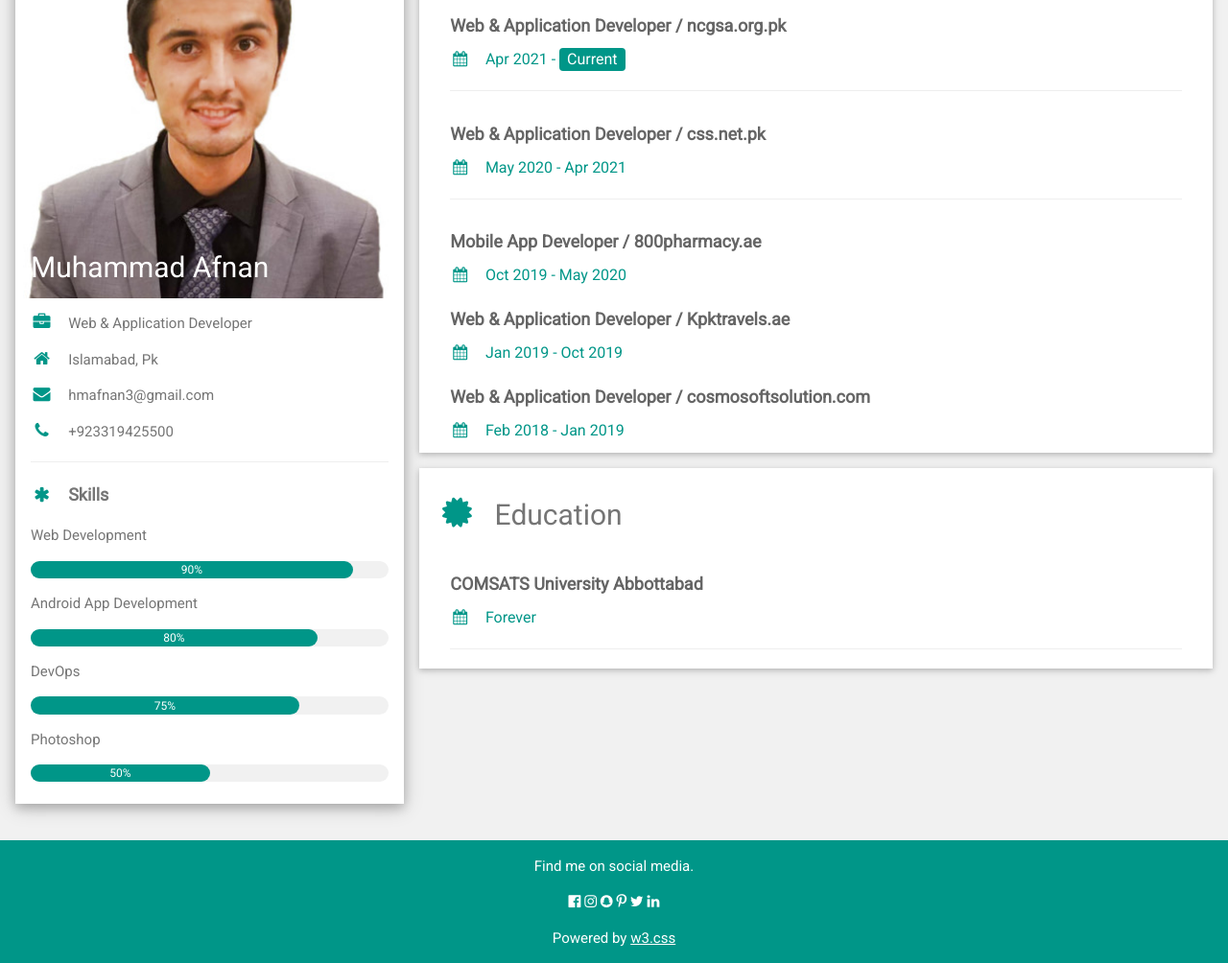
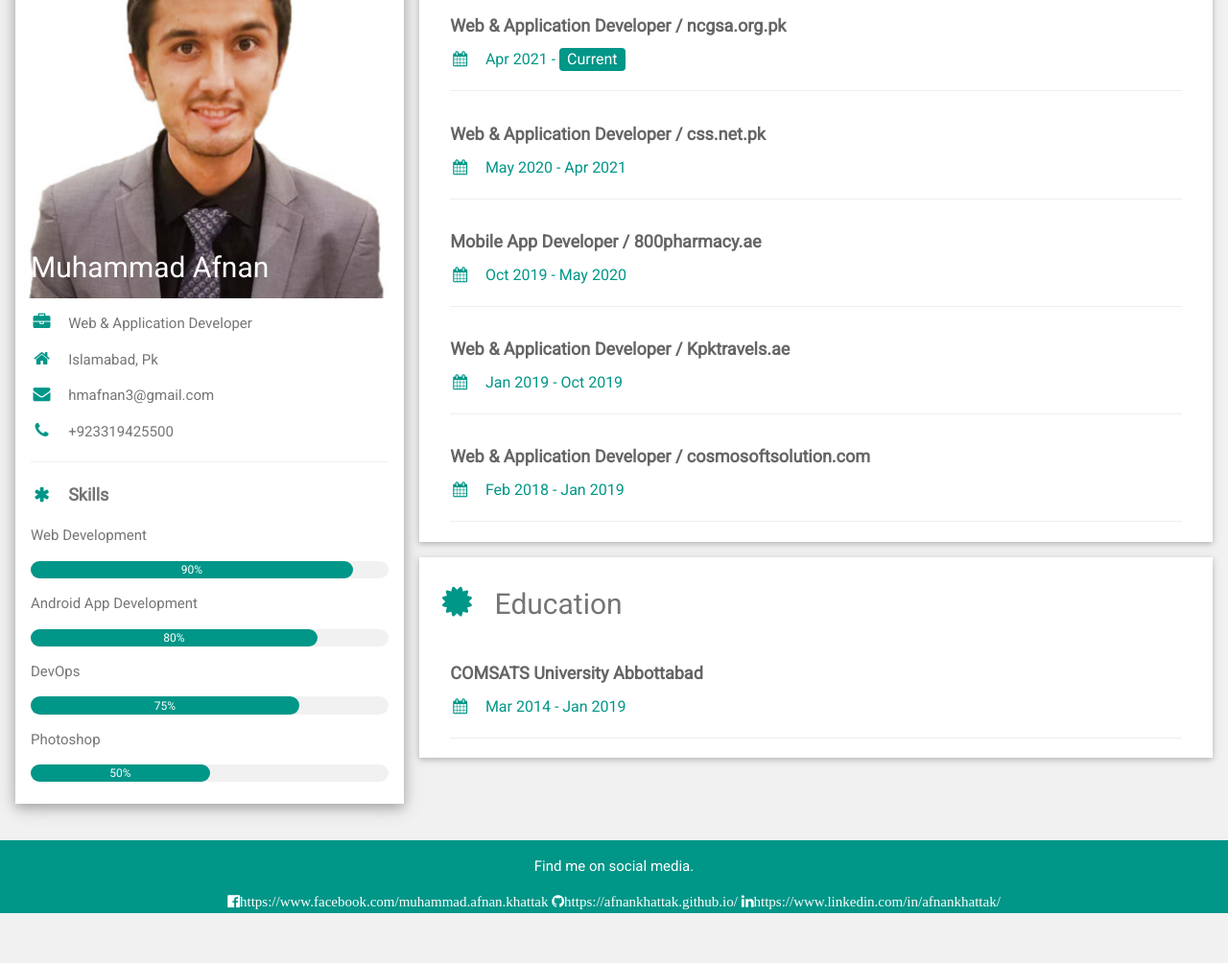
Before and after one commit to afnankhattak/afnankhattak.github.io, a plain HTML site: page index.html in a window 1280 px wide. Shown: the part 110-1114 px from the top of the page at 96% size. After the commit the page ends 1062 px from the top, so only its background shows below. Drawn offline with nearby package versions, Linux system fonts and the light colour scheme.

Commit message:
change social media link

```diff
--- a/index.html
+++ b/index.html
@@ -80,14 +80,17 @@ html,body,h1,h2,h3,h4,h5,h6 {font-family: "Roboto", sans-serif}
         <div class="w3-container">
           <h5 class="w3-opacity"><b>Mobile App Developer / 800pharmacy.ae</b></h5>
           <h6 class="w3-text-teal"><i class="fa fa-calendar fa-fw w3-margin-right"></i>Oct 2019 - May 2020</h6>
+          <hr>
         </div>
         <div class="w3-container">
           <h5 class="w3-opacity"><b>Web & Application Developer / Kpktravels.ae</b></h5>
           <h6 class="w3-text-teal"><i class="fa fa-calendar fa-fw w3-margin-right"></i>Jan 2019 - Oct 2019</h6>
+          <hr>
         </div>
         <div class="w3-container">
           <h5 class="w3-opacity"><b>Web & Application Developer / cosmosoftsolution.com</b></h5>
           <h6 class="w3-text-teal"><i class="fa fa-calendar fa-fw w3-margin-right"></i>Feb 2018 - Jan 2019</h6>
+          <hr>
         </div>
       </div>
 
@@ -95,8 +98,7 @@ html,body,h1,h2,h3,h4,h5,h6 {font-family: "Roboto", sans-serif}
         <h2 class="w3-text-grey w3-padding-16"><i class="fa fa-certificate fa-fw w3-margin-right w3-xxlarge w3-text-teal"></i>Education</h2>
         <div class="w3-container">
           <h5 class="w3-opacity"><b>COMSATS University Abbottabad</b></h5>
-          <h6 class="w3-text-teal"><i class="fa fa-calendar fa-fw w3-margin-right"></i>Forever</h6>
-          <p></p>
+          <h6 class="w3-text-teal"><i class="fa fa-calendar fa-fw w3-margin-right"></i>Mar 2014 - Jan 2019</h6>
           <hr>
         </div>
 
@@ -113,13 +115,9 @@ html,body,h1,h2,h3,h4,h5,h6 {font-family: "Roboto", sans-serif}
 
 <footer class="w3-container w3-teal w3-center w3-margin-top">
   <p>Find me on social media.</p>
-  <i class="fa fa-facebook-official w3-hover-opacity"></i>
-  <i class="fa fa-instagram w3-hover-opacity"></i>
-  <i class="fa fa-snapchat w3-hover-opacity"></i>
-  <i class="fa fa-pinterest-p w3-hover-opacity"></i>
-  <i class="fa fa-twitter w3-hover-opacity"></i>
-  <i class="fa fa-linkedin w3-hover-opacity"></i>
-  <p>Powered by <a href="https://www.w3schools.com/w3css/default.asp" target="_blank">w3.css</a></p>
+  <i class="fa fa-facebook-official w3-hover-opacity">https://www.facebook.com/muhammad.afnan.khattak</i>
+  <i class="fa fa-github w3-hover-opacity">https://afnankhattak.github.io/</i>
+  <i class="fa fa-linkedin w3-hover-opacity">https://www.linkedin.com/in/afnankhattak/</i>
 </footer>
 
 </body>
```
